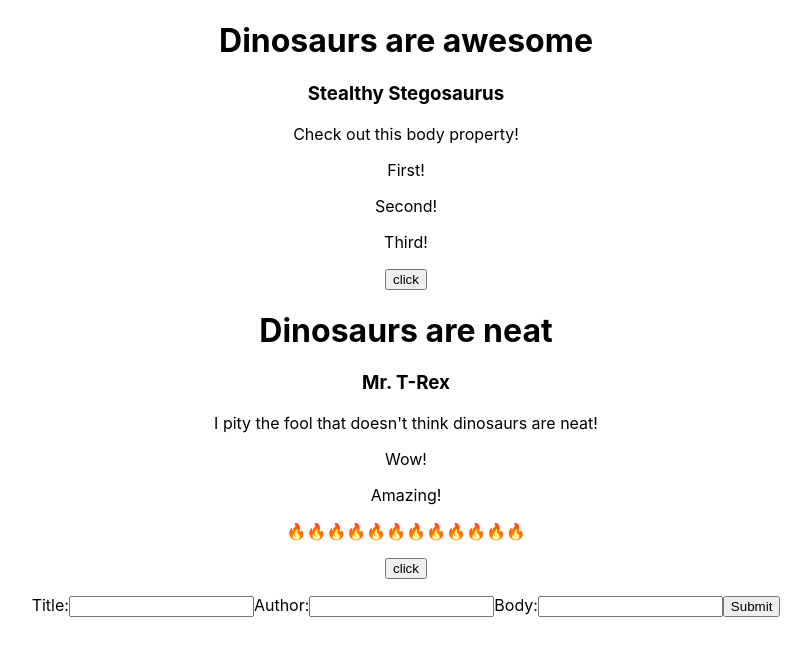
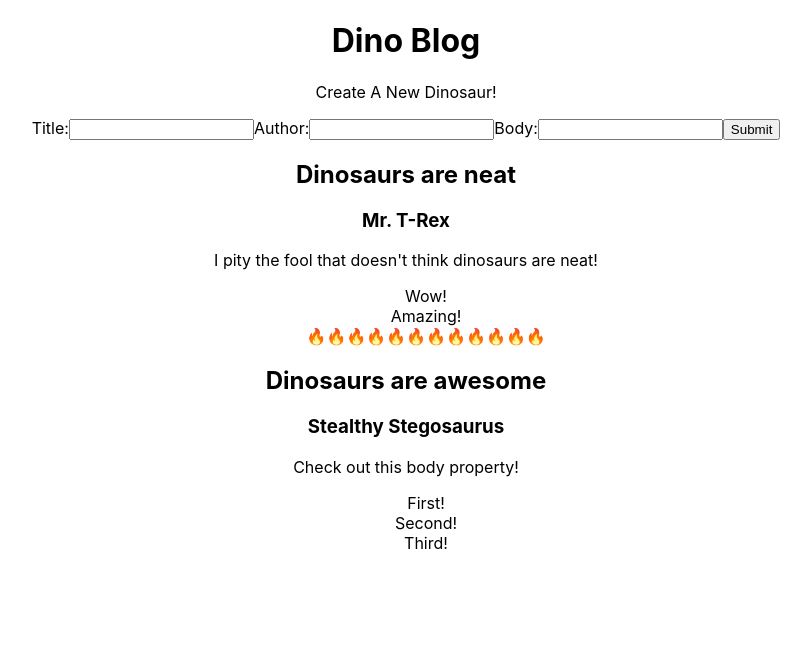
Before and after one commit to aprilkrg/react-dino-blog, a React (Create React App) app: page / in a window 1280 px wide. Shown: the top 656 px of the page, without its empty margins (234-1045 px from the left). Built offline with nearby package versions, Linux system fonts and the light colour scheme.

Commit message:
clean up code and export form to new DinoForm component

```diff
--- a/src/App.js
+++ b/src/App.js
@@ -1,6 +1,7 @@
 import "./App.css";
-import Post from "./Post.jsx";
 import React, { Component } from "react";
+import Post from "./components/Post";
+import DinoForm from "./components/DinoForm";
 
 // imitation data from db
 const posts = [
@@ -27,7 +28,7 @@ const posts = [
   ]
 
 class App extends Component {
-    // class field declaration > constreuctor
+    // class field declaration
     state = {
         title: "",
         author: "",
@@ -36,18 +37,6 @@ class App extends Component {
         input: ""
     }
     // // === EVENT HANDLERS === //
-    // create a function that changes the body of state
-    changeBody = () => {
-        // smallest possible step: console log
-        // console.log("click")
-        // capturing the user input and save to variable
-        const userInput = prompt("What should the current body be?")
-
-        // console.log(userInput, 'input from user')
-        this.setState({
-            body: userInput
-        })
-    }
     // handle form submission
     handleSubmit = (e) => {
         e.preventDefault()
@@ -72,65 +61,26 @@ class App extends Component {
         this.setState(updatedInput)
     }
     render() {
-        // const post = {
-        //     title: "Dinosaurs are awesome",
-        //     author: "Stealthy Stegosaurus",
-        //     body: "Check out this body property!",
-        //     comments: ["First!", "Great post", "Hire this author now!"],
-        // };
         const postComponents = posts.map((post, index) => {
             return(
                 <Post
                     post={post}
-                    key={index}
-                    changeBody={this.changeBody}
+                    key={`post-${index}`}
                 />
             )
         })
         return (
             <div className="App">
-                {postComponents}
-                {/* <Post
-                    // pass the Post component the post object
-                    // post={post}
-                    // pass the function as a prop
-                    changeBody={this.changeBody}
-                    // pass state to component
-                    appState={this.state}
-                /> */}
-                <p>{this.state.input}</p>
-                {/* make a controlled form */}
-                <form
-                    onSubmit={this.handleSubmit}
-                >
-                    <label htmlFor="post-title">Title:</label>
-                    <input
-                        type="text"
-                        onChange={this.handleTextChange}
-                        name="title"
-                        id="post-title"
-                        value={this.state.title}
-                        />
-                    <label htmlFor="post-author">Author:</label>
-                    <input
-                        type="text"
-                        onChange={this.handleTextChange}
-                        name="author"
-                        id="post-author"
-                        value={this.state.author}
-                        />
-                    <label htmlFor="post-body">Body:</label>
-                    <input
-                        type="text"
-                        onChange={this.handleTextChange}
-                        name="body"
-                        id="post-body"
-                        value={this.state.body}
-                    />
-                    <input
-                        type="submit"
-                    />
-                </form>
+                <h1>Dino Blog</h1>
+                <p>Create A New Dinosaur!</p>
+                <div>{this.state.input}</div>
+                <DinoForm
+                    handleSubmit={this.handleSubmit}
+                    handleTextChange={this.handleTextChange}
+                    state={this.state}
+                />
+                {postComponents.reverse()}
+
             </div>
         );
     }
--- a/src/Post.jsx
+++ /dev/null
@@ -1,29 +0,0 @@
-// new componenet => import react & react comoponent
-import React, { Component } from 'react'
-import Comment from './Comment'
-
-class Post extends Component {
-    render() {
-        return (
-            <>
-                <h1>{this.props.post.title}</h1>
-                <h3>{this.props.post.author}</h3>
-                <p>{this.props.post.body}</p>
-                {this.props.post.comments.map((item,index) => (
-                    <Comment
-                        key={index}
-                        message={item}
-                    />
-                ))}
-                <button
-                    onClick={this.props.changeBody}
-                >
-                    click
-                </button>
-            </>
-        )
-    }
-}
-
-// export the component
-export default Post
--- a/src/Comment.jsx
+++ b/src/components/Comment.jsx
@@ -4,7 +4,9 @@ class Comment extends Component {
     render() {
         return (
             <>
-                <p>{this.props.message}</p>
+                <li
+                    style={{listStyleType: "none"}}
+                >{this.props.message}</li>
             </>
         )
     }
--- /dev/null
+++ b/src/components/DinoForm.jsx
@@ -0,0 +1,43 @@
+import React, { Component } from 'react'
+
+class DinoForm extends Component {
+    render() {
+        return (
+            <>
+                <form
+                    onSubmit={this.props.handleSubmit}
+                >
+                    <label htmlFor="post-title">Title:</label>
+                    <input
+                        type="text"
+                        onChange={this.props.handleTextChange}
+                        name="title"
+                        id="post-title"
+                        value={this.props.state.title}
+                    />
+                    <label htmlFor="post-author">Author:</label>
+                    <input
+                        type="text"
+                        onChange={this.props.handleTextChange}
+                        name="author"
+                        id="post-author"
+                        value={this.props.state.author}
+                    />
+                    <label htmlFor="post-body">Body:</label>
+                    <input
+                        type="text"
+                        onChange={this.props.handleTextChange}
+                        name="body"
+                        id="post-body"
+                        value={this.props.state.body}
+                    />
+                    <input
+                        type="submit"
+                    />
+                </form>
+            </>
+        )
+    }
+}
+
+export default DinoForm
--- /dev/null
+++ b/src/components/Post.jsx
@@ -0,0 +1,25 @@
+import React, { Component } from 'react'
+import Comment from './Comment'
+
+class Post extends Component {
+    render() {
+        return (
+            <>
+                <h2>{this.props.post.title}</h2>
+                <h3>{this.props.post.author}</h3>
+                <p>{this.props.post.body}</p>
+                <ul>
+                    {this.props.post.comments.map((item, index) => (
+                        <Comment
+                            key={`comment-${index}`}
+                            message={item}
+                        />
+                    ))}
+                </ul>
+            </>
+        )
+    }
+}
+
+// export the component
+export default Post
```
